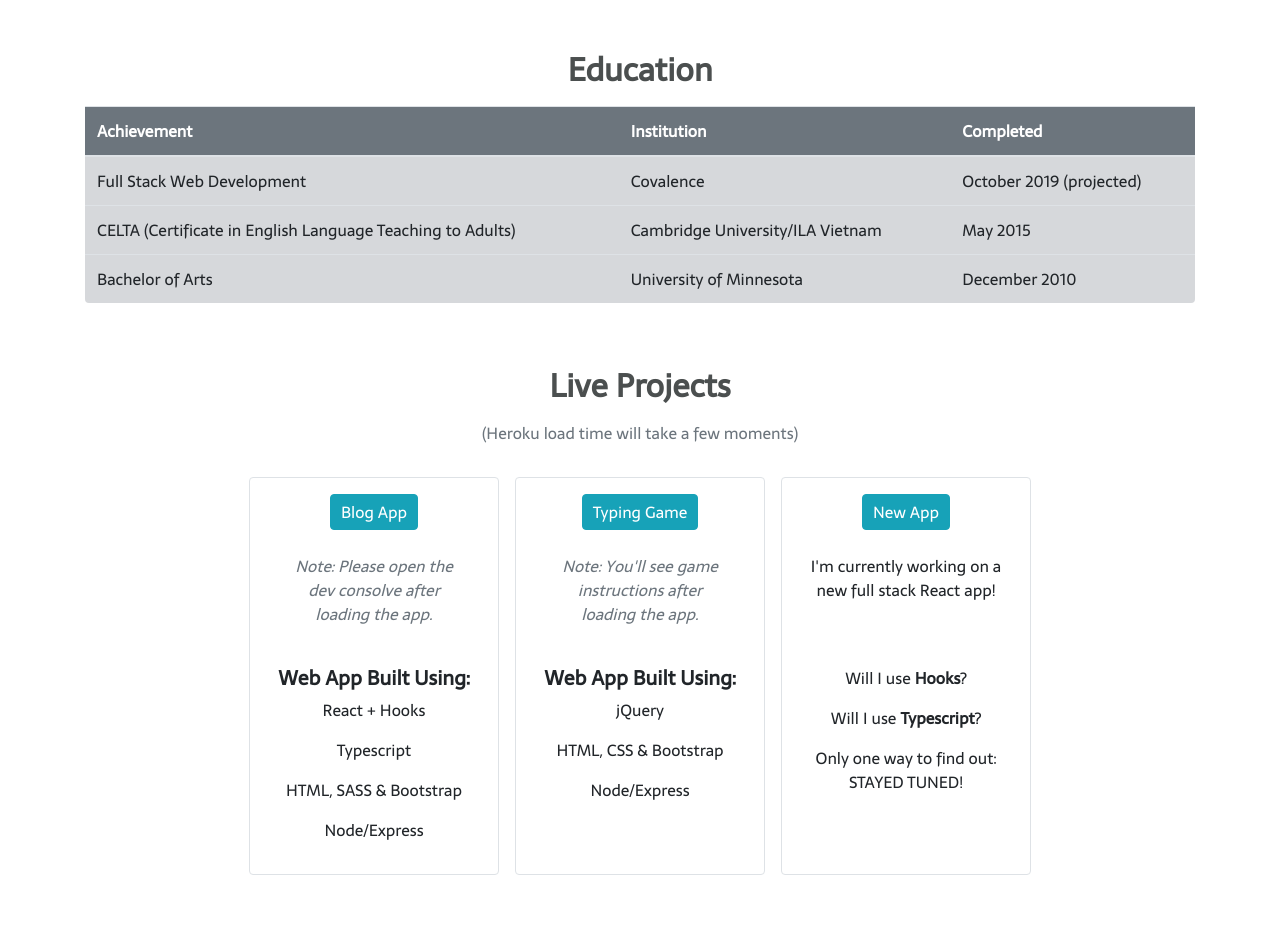
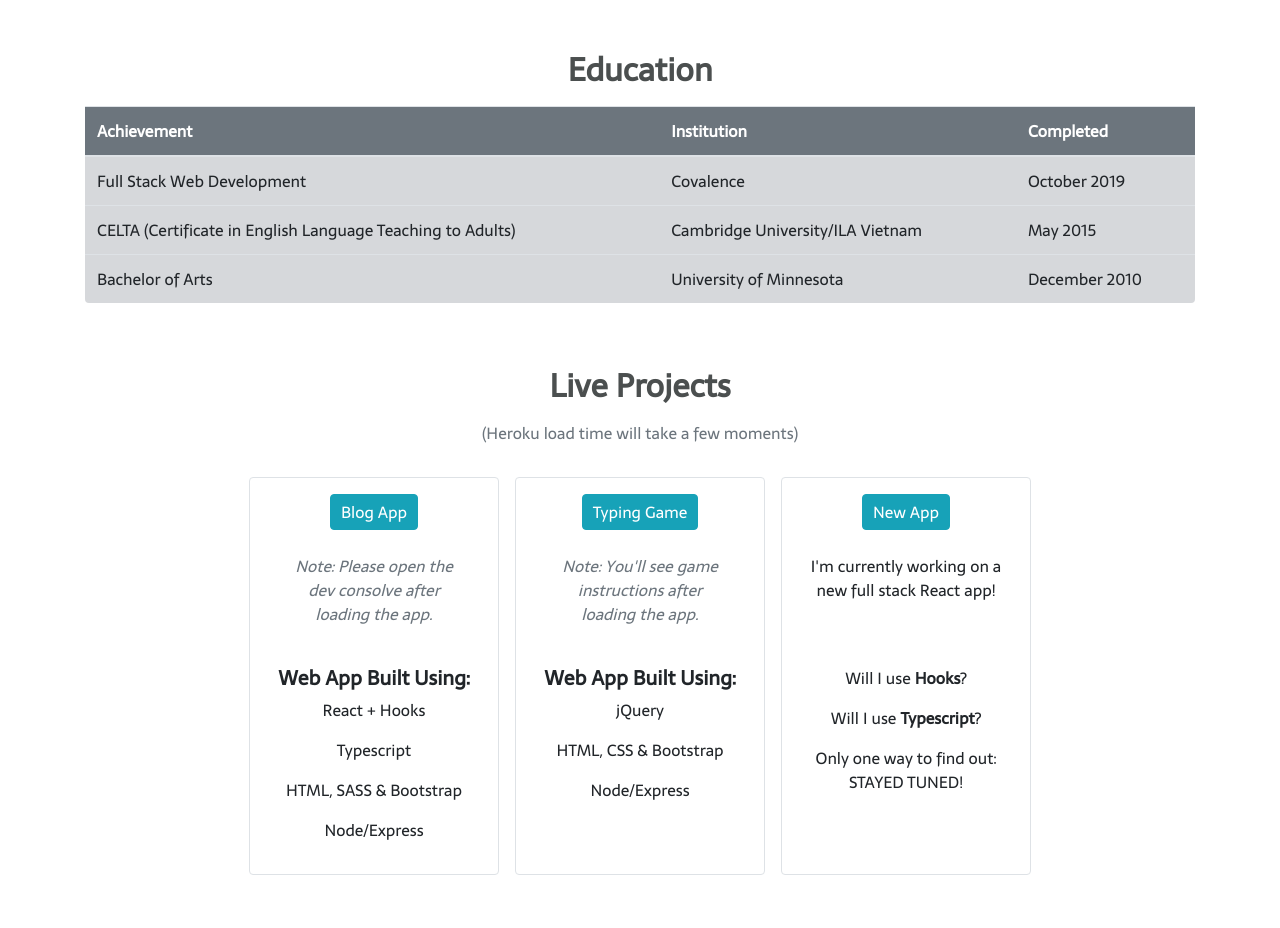
Before and after one commit to solgamd/Bootstrap-Resume, a website: page public/index.html in a window 1280 px wide. Shown: the part 1691-2619 px from the top of the page. Drawn offline with nearby package versions, Linux system fonts and the light colour scheme; a web font is replaced by a local one.

Commit message:
Education update: removed project date

```diff
--- a/public/index.html
+++ b/public/index.html
@@ -159,7 +159,7 @@
                 <tr>
                     <td>Full Stack Web Development</td>
                     <td>Covalence</td>
-                    <td>October 2019 (projected)</td>
+                    <td>October 2019</td>
                 </tr>
                 <tr>
                     <td>CELTA (Certificate in English Language Teaching to Adults)</td>
```
